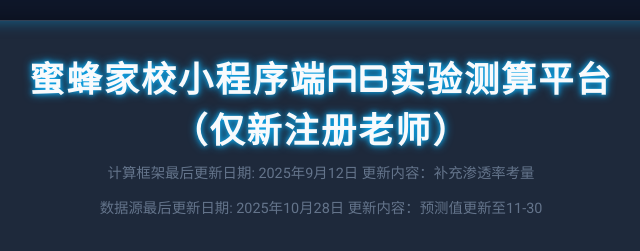
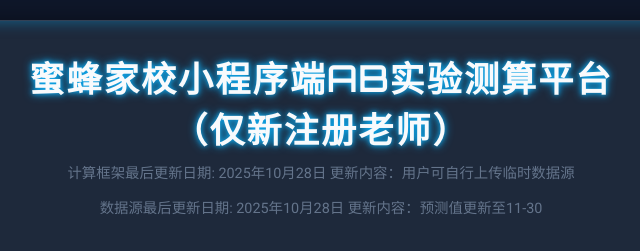
Before and after one commit to kang4000/AB_test_timeline, a plain HTML site: page index.html in a window 1280 px wide. Shown: the top 251 px of the page, 319-959 px from the left. Drawn offline with Linux system fonts and the light colour scheme.

Commit message:
Update index.html

```diff
--- a/index.html
+++ b/index.html
@@ -362,7 +362,7 @@
         <div class="header">
             <h1>蜜蜂家校小程序端AB实验测算平台</h1>
             <h1>（仅新注册老师）</h1>
-            <p style="font-size: 0.9em; color: var(--secondary-color); margin-top: 8px;">计算框架最后更新日期: 2025年9月12日 更新内容：补充渗透率考量</p>
+            <p style="font-size: 0.9em; color: var(--secondary-color); margin-top: 8px;">计算框架最后更新日期: 2025年10月28日 更新内容：用户可自行上传临时数据源</p>
             <p id="dataSourceInfo" style="font-size: 0.9em; color: var(--secondary-color); margin-top: 8px;">数据源最后更新日期: 2025年10月28日 更新内容：预测值更新至11-30</p>
         </div>
 
```
